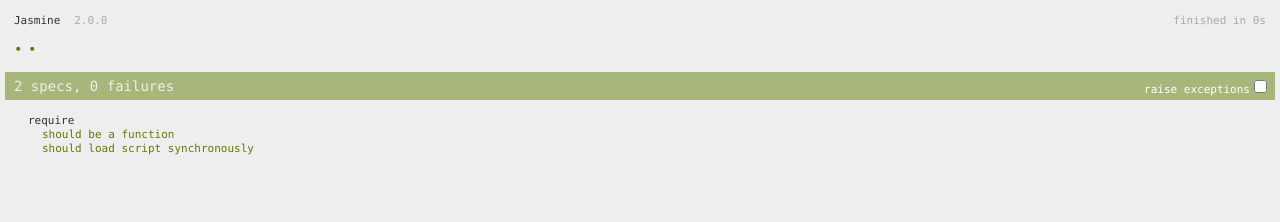
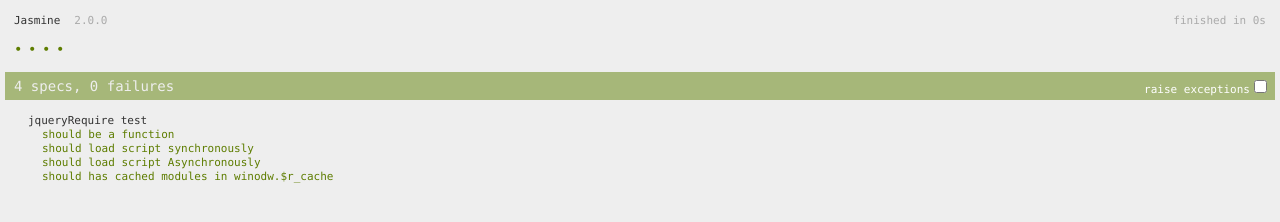
Before and after one commit to gogocat/JsMagic, a plain HTML site: page test/specRunner_require.html in a window 1280 px wide. Drawn offline with Linux system fonts and the light colour scheme.

Commit message:
updated unit test

```diff
--- a/require/js/jqueryRequire.js
+++ b/require/js/jqueryRequire.js
@@ -6,21 +6,23 @@
 */
 var require = (function(){
 	"use strict";
-	var $cache = {};
+	window.$r_cache = window.$r_cache || {};
 
 	return function (uri, callback) {
 		var isAsync = (typeof callback === "function") ? true : false,
+			cache = window.$r_cache,
 			request,
 			ret;
+
 		if(typeof uri !== "string") {
 			throw  "uri is underline";
 		}
-		if ($cache[uri]) {
+		if (cache[uri]) {
 			if (isAsync) {
-				callback($cache[uri]);
+				callback(cache[uri]);
 				return;
 			} else {
-				return $cache[uri];
+				return cache[uri];
 			}
 		}
 		request = $.ajax({
@@ -34,7 +36,7 @@ var require = (function(){
 				if (response && response.statusText === "success" || response.status === 200) {
 					closureFn = new Function('"use strict";\nvar exports = {};\n' + response.responseText + '\n return exports;'); // for trapping the loaded script scope
 					//console.log(closureFn.toString()); // DEBUG print out closureFn
-					$cache[uri] = ret = closureFn(); // Make the closureFn
+					cache[uri] = ret = closureFn(); // Make the closureFn
 					if (isAsync) {
 						callback(ret);
 					}
--- a/test/spec/test_jqueryRequire.js
+++ b/test/spec/test_jqueryRequire.js
@@ -2,19 +2,44 @@
 // require jqueryRequire.js
 */
 
-alert("This test must be run under web server. Script is referencing to site root '/'");
+alert("This test must be run under web server. Script is referencing as 'http://localhost/JsMagic/require/modules/hello.js'");
 
-describe("require", function() {
+var host = 'http://' + window.location.host,
+	sayNameFn,
+	excuted;
+
+
+describe("jqueryRequire test", function() {
 
 	it("should be a function", function() {
 		expect(typeof require).toBe("function");
 	});
 
 	it("should load script synchronously", function() {
-		var myModule = require('/require/modules/hello.js');
-
+		var myModule = require(host + '/JsMagic/require/modules/hello.js');
 		expect(typeof myModule).toBe("object");
 		expect(typeof myModule.init).toBe("function");
 	});
 
+	// Asynchronous test
+	beforeEach(function(done) {
+		var helloModule = require(host + '/JsMagic/require/modules/sayName.js', function(sayName) {
+			excuted = true;
+			sayNameFn = sayName;
+			done();
+		});
+	});
+
+	it("should load script Asynchronously", function(done) {
+		expect(excuted).toBe(true);
+		expect(typeof sayNameFn).toBe("function");
+		done();
+	});
+
+	it("should has cached modules in winodw.$r_cache", function() {
+		expect(typeof window.$r_cache).toBe("object");
+		expect(window.$r_cache.hasOwnProperty(host + '/JsMagic/require/modules/hello.js')).toBe(true);
+		expect(window.$r_cache.hasOwnProperty(host + '/JsMagic/require/modules/sayName.js')).toBe(true);
+	});
+
 });
--- a/test/specRunner_require.html
+++ b/test/specRunner_require.html
@@ -2,7 +2,7 @@
 <html>
 <head>
   <meta http-equiv="Content-Type" content="text/html; charset=UTF-8">
-  <title>Fake Operator overloading | Jasmine Spec Runner v2.0.0</title>
+  <title>jqueryRequire | Jasmine Spec Runner v2.0.0</title>
   <link rel="stylesheet" type="text/css" href="lib/jasmine-2.0.0/jasmine.css">
   <script type="text/javascript" src="lib/jasmine-2.0.0/jasmine.js"></script>
   <script type="text/javascript" src="lib/jasmine-2.0.0/jasmine-html.js"></script>
```
